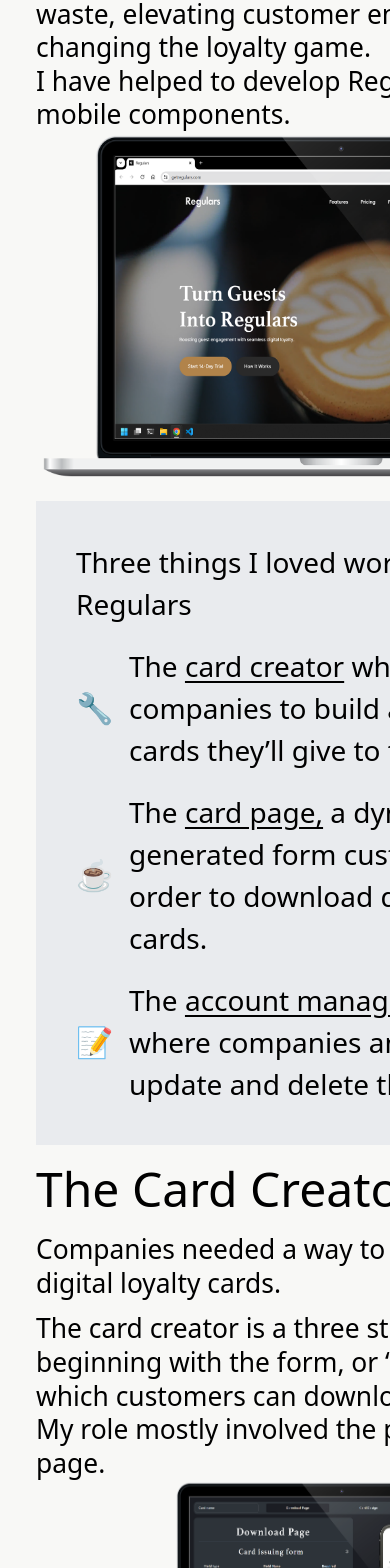
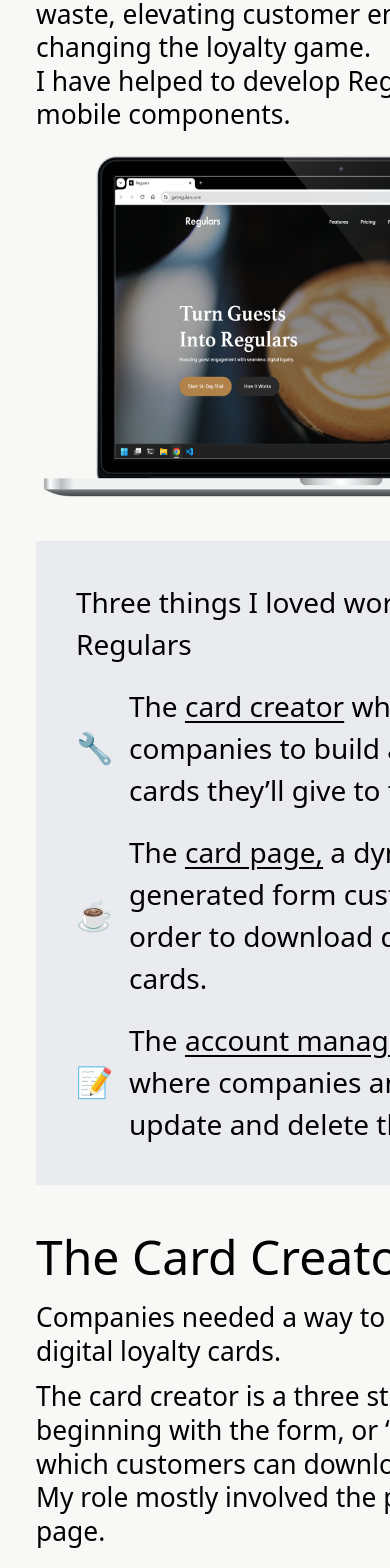
Before and after one commit to Lopside95/james-site, a Next.js app: page /work in a window 390 px wide. Shown: the part 432-2000 px from the top of the page. Built offline with nearby package versions, Linux system fonts and the light colour scheme.

Commit message:
WIP: responsive2

```diff
--- a/src/components/footer.tsx
+++ b/src/components/footer.tsx
@@ -29,7 +29,7 @@ const Footer = () => {
   };
 
   return (
-    <div className="flex flex-col w-full pt-10 items-center md:pl-28  gap-4  px-1  ">
+    <div className="flex flex-col w-full pt-10 items-center md:pl-28  md:gap-4  px-1  ">
       <div className="flex md:w-4/5">
         <HoverCard openDelay={200}>
           <HoverCardTrigger asChild>
--- a/src/components/work/cardCreator.tsx
+++ b/src/components/work/cardCreator.tsx
@@ -6,7 +6,7 @@ import StepThree from "./stepThree";
 const CardCreator = () => {
   return (
     <article className="flex-col flex ">
-      <div className="md:w-[26rem]">
+      <div className="md:w-[32rem] pt-2 pb-8">
         <h1 className="">The Card Creator</h1>
         <p className="pt-5 pb-3">
           Companies needed a way to generate their digital loyalty cards.
--- a/src/components/work/settings.tsx
+++ b/src/components/work/settings.tsx
@@ -20,8 +20,8 @@ const Settings = () => {
           )}
         </div>
         <Image
-          alt="Regulars home page"
-          className=""
+          alt="Account settings"
+          className="max-md:py-8"
           height={600}
           src="/settingsLaptop.png"
           width={600}
@@ -33,7 +33,7 @@ const Settings = () => {
           </p>
         )}
       </article>
-      <article className="flex justify-evenly items-center mr-10">
+      <article className="flex justify-evenly max-md:py-8 items-center mr-10">
         <Image
           alt="Mobile settings view"
           className="md:w-1/4 w-72 h-auto"
--- a/src/components/work/stepOne.tsx
+++ b/src/components/work/stepOne.tsx
@@ -42,7 +42,7 @@ const StepOne = () => {
       </div>
       <Image
         alt="Download preview"
-        className="w-60 md:w-72 pr-5"
+        className="w-48 md:w-72 py-5 pr-5"
         height={800}
         src="/cardPagePreview.png"
         width={800}
--- a/src/pages/work.tsx
+++ b/src/pages/work.tsx
@@ -58,13 +58,13 @@ export default function Work() {
           </div>
           <Image
             alt="Regulars home page"
-            className="md:w-3/5"
+            className="md:w-3/5 max-md:py-5"
             height={600}
             src="/regularsHome.png"
             width={600}
           />
         </article>
-        <article className="flex flex-col gap-5 w-[99%] py-10 pr-2 pl-10 bg-gray-200/75">
+        <section className="flex flex-col gap-5 w-[99%] py-10 pr-2 pl-10 bg-gray-200/75">
           <h3 className=" font-medium md:pl-[3.4rem]">
             Three things I loved working on at Regulars
           </h3>
@@ -111,14 +111,14 @@ export default function Work() {
               their accounts.
             </h3>
           </article>
-        </article>
-        <div ref={creatorRef}>
+        </section>
+        <div className="py-5" ref={creatorRef}>
           <CardCreator />
         </div>
-        <div ref={cardPageRef}>
+        <div className="py-5" ref={cardPageRef}>
           <CardPage />
         </div>
-        <div ref={settingsRef}>
+        <div className="py-5" ref={settingsRef}>
           <Settings />
         </div>
       </section>
```
